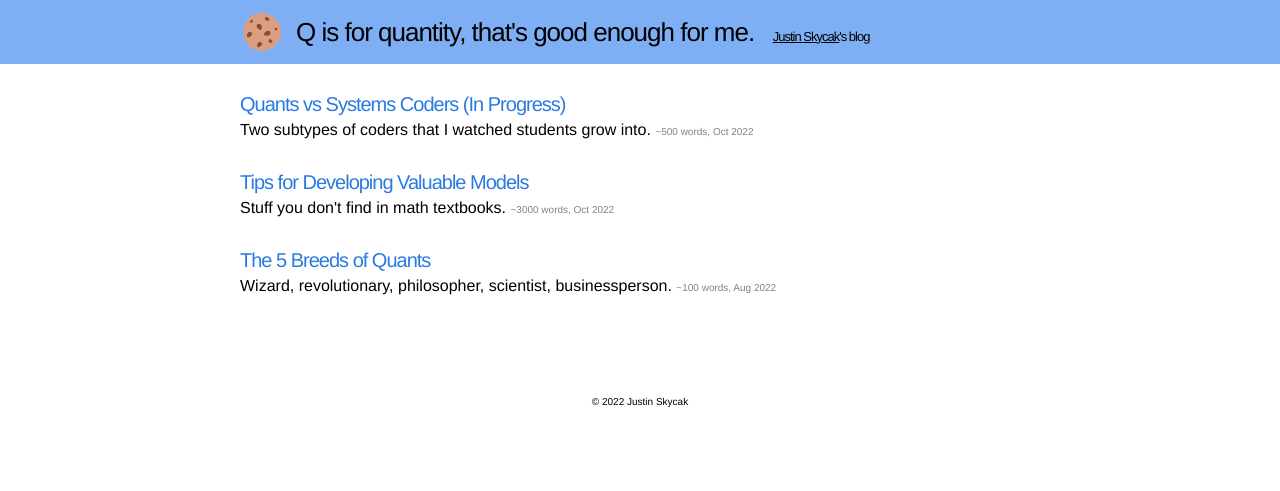
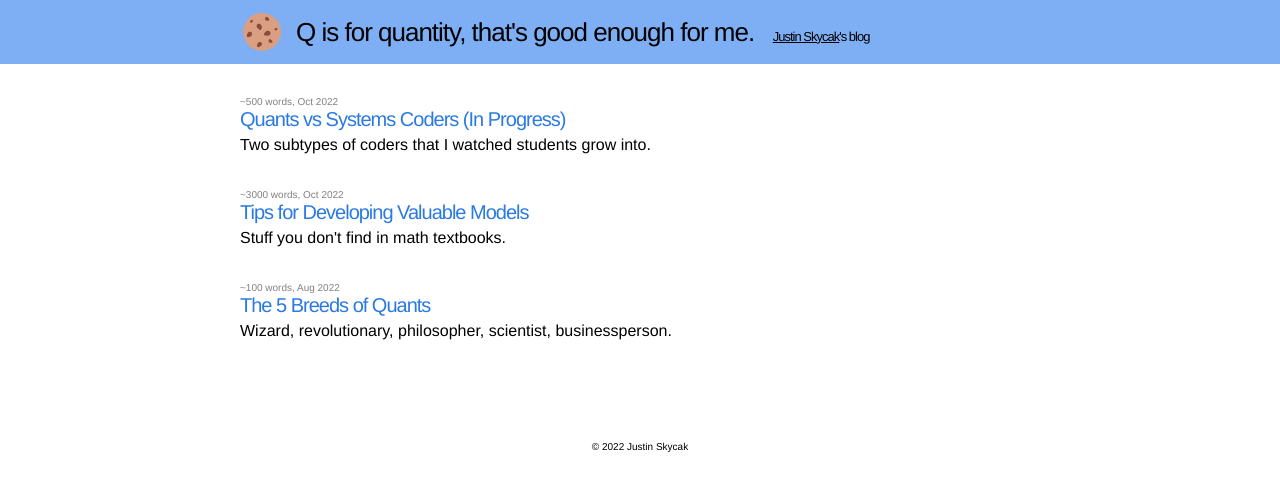
Before and after one commit to quantmonster/quantmonster.github.io, a Jekyll site: the page built from index.html, in a window 1280 px wide. Shown: the top 491 px of the page. Built offline with Jekyll 4.4.1, drawn with Linux system fonts in a browser that asks for light colours.

Commit message:
put wordcount and date above link

```diff
--- a/css/main.css
+++ b/css/main.css
@@ -166,12 +166,12 @@ a:visited { color: #2A7AE2; }
 
 .posts .post-date {
   display: block;
-  font-size: 15px;
+  font-size: 10px;
   color: #818181;
   text-decoration: none;
 }
 
-.posts .post-meta {
+.posts .post-wordcount {
   display: inline-block;
   font-size: 10px;
   color: #818181;
--- a/index.html
+++ b/index.html
@@ -7,10 +7,10 @@ layout: default
   <ul class="posts">
     {% for post in site.posts %}
       <li>
-        <!--<span class="post-date">{{ post.date | date: "%b %Y" }}</span>--><!--<span class="post-date">{{ post.date | date: "%b %-d, %Y" }}</span>-->
+        <span class="post-date">~{{ post.wordcount }} words, {{ post.date | date: "%b %Y" }}</span><!--<span class="post-date">{{ post.date | date: "%b %-d, %Y" }}</span>-->
         <a class="post-link" href="{{ post.url | prepend: site.baseurl }}">{{ post.title }}</a>
         <br>
-        {{ post.excerpt }} <span class="post-meta">~{{ post.wordcount }} words, {{ post.date | date: "%b %Y" }}</span>
+        {{ post.excerpt }}
       </li>
     {% endfor %}
   </ul>
```
